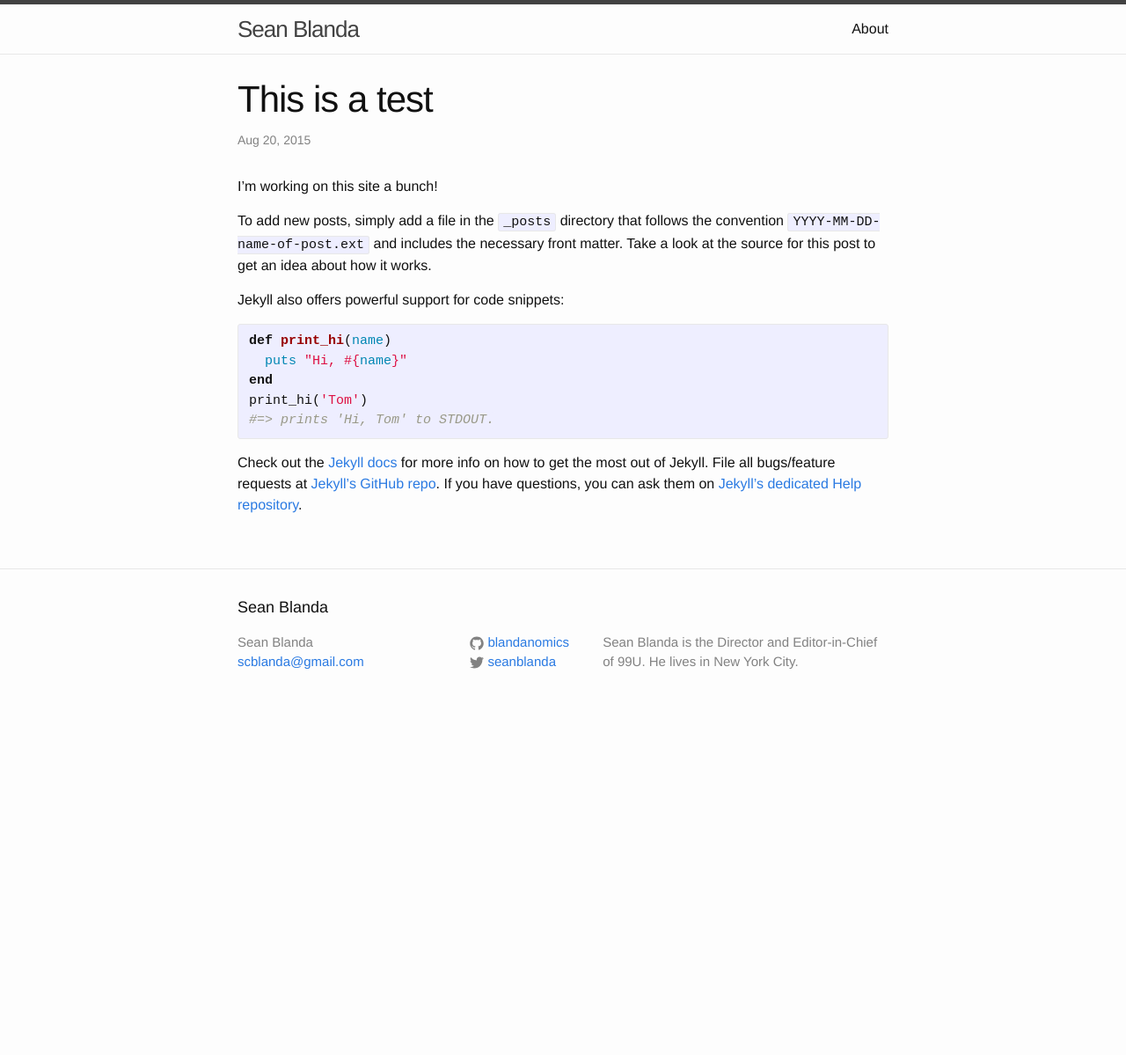
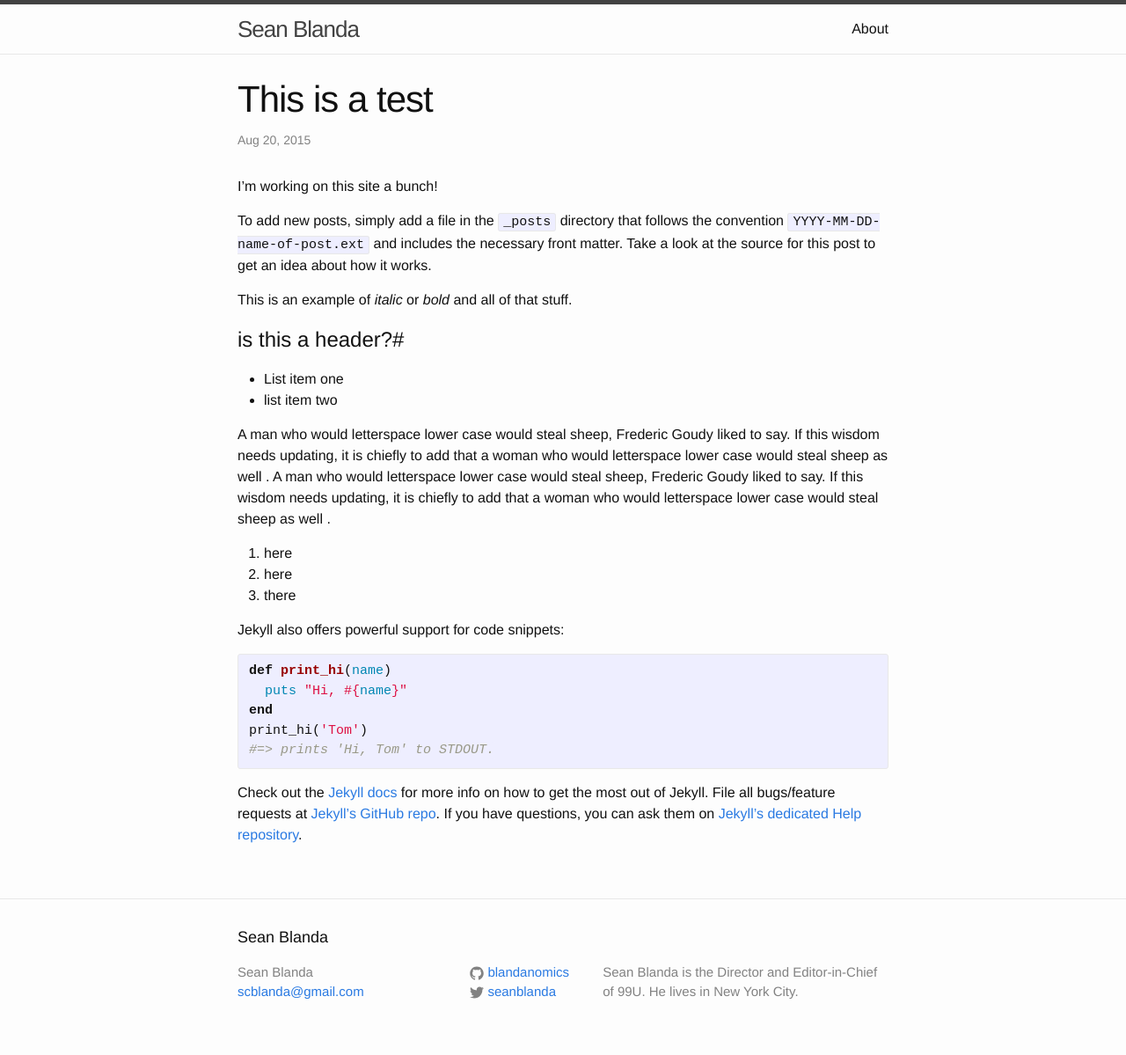
Before and after one commit to Blandanomics/Blandanomics.github.io, a Jekyll site: the page built from _posts/2015-08-20-this-is-atest.markdown, in a window 1280 px wide. Shown: the whole page at 88% size. Built offline with Jekyll 4.4.1, drawn with Linux system fonts in a browser that asks for light colours; before the commit the page ends 900 px from its top, so only the background shows below that.

Commit message:
Reset CSS back to default (I dont know why) and wrote a test post

```diff
--- a/_posts/2015-08-20-this-is-atest.markdown
+++ b/_posts/2015-08-20-this-is-atest.markdown
@@ -7,6 +7,19 @@
 I'm working on this site a bunch!
 
 To add new posts, simply add a file in the `_posts` directory that follows the convention `YYYY-MM-DD-name-of-post.ext` and includes the necessary front matter. Take a look at the source for this post to get an idea about how it works.
+
+This is an example of _italic_ or *bold* and all of that stuff.
+
+#is this a header?#
+
+- List item one
+- list item two
+
+A man who would letterspace lower case would steal sheep, Frederic Goudy liked to say. If this wisdom needs updating, it is chiefly to add that a woman who would letterspace lower case would steal sheep as well . A man who would letterspace lower case would steal sheep, Frederic Goudy liked to say. If this wisdom needs updating, it is chiefly to add that a woman who would letterspace lower case would steal sheep as well .
+
+1. here
+2. here
+3. there
 
 Jekyll also offers powerful support for code snippets:
 
```
